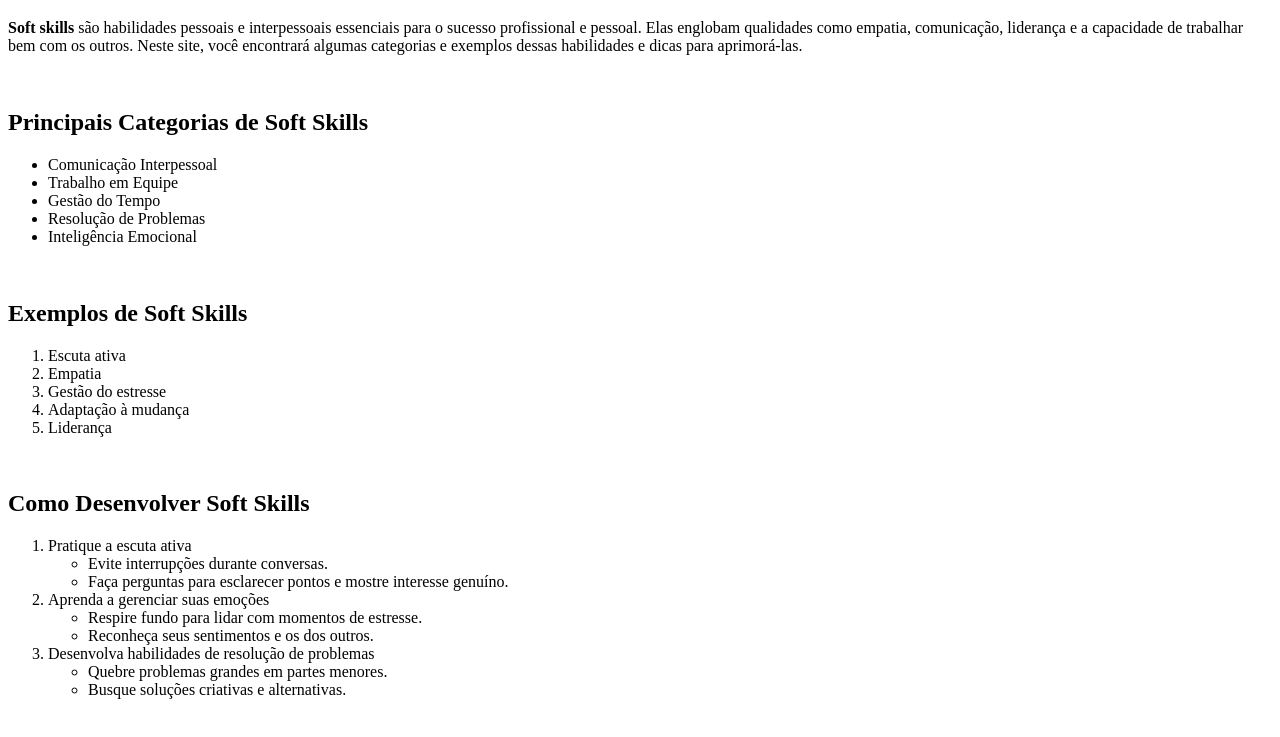
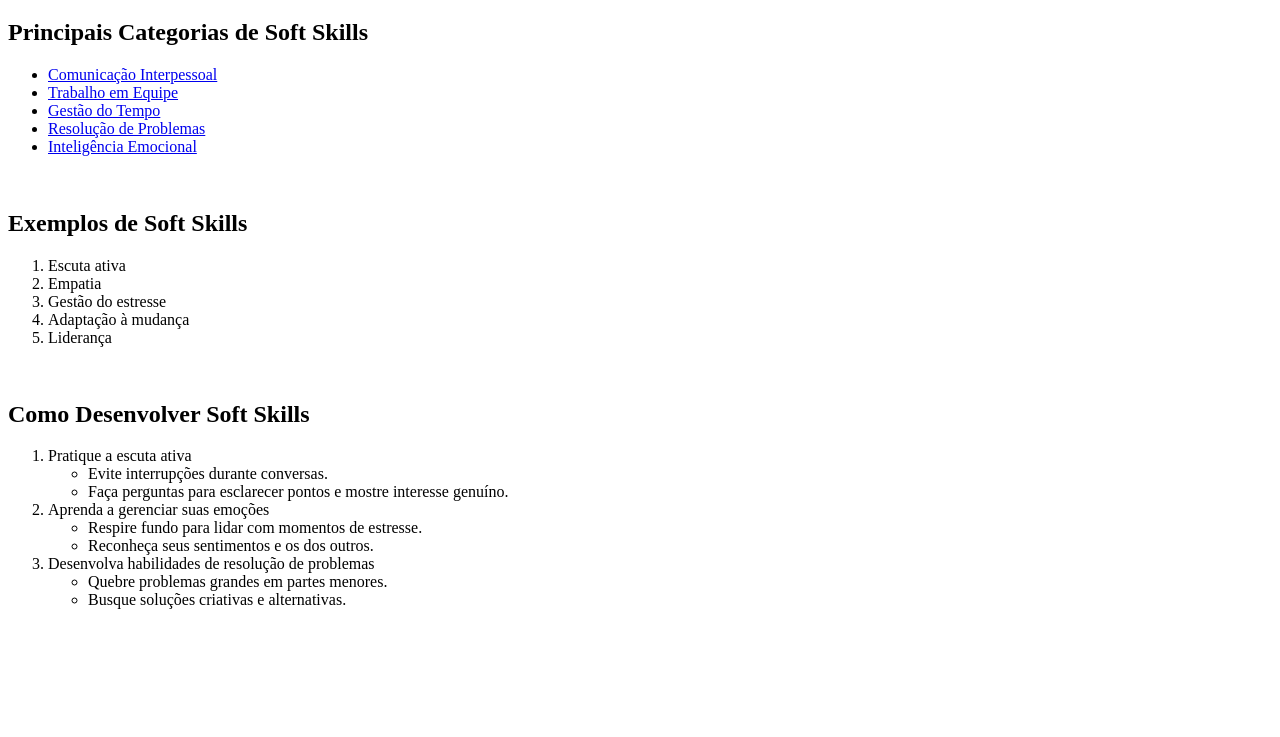
Before and after one commit to Antonio-UTFPR/Atividade-Soft-Skills, a plain HTML site: page index.html in a window 1280 px wide. Shown: the part 61-798 px from the top of the page. Drawn offline with Linux system fonts and the light colour scheme.

Commit message:
index.html

```diff
--- a/index.html
+++ b/index.html
@@ -12,22 +12,17 @@
     <!-- Cabeçalho da página -->
     <h1>Soft Skills - Desenvolvimento Pessoal</h1>
 
-    <!-- Introdução sobre Soft Skills -->
-    <p><strong>Soft skills</strong> são habilidades pessoais e interpessoais essenciais para o sucesso profissional e pessoal. Elas englobam qualidades como empatia, comunicação, liderança e a capacidade de trabalhar bem com os outros. Neste site, você encontrará algumas categorias e exemplos dessas habilidades e dicas para aprimorá-las.</p>
-
-    <br> <!-- Quebra de linha para separar as seções -->
-
     <!-- Lista não ordenada (com marcadores) com categorias de Soft Skills -->
     <h2>Principais Categorias de Soft Skills</h2>
     <ul>
-        <li>Comunicação Interpessoal</li>
-        <li>Trabalho em Equipe</li>
-        <li>Gestão do Tempo</li>
-        <li>Resolução de Problemas</li>
-        <li>Inteligência Emocional</li>
+        <li><a href="https://www.psicologiaviva.com.br/blog/o-que-e-comunicacao-interpessoal-e-como-desenvolv-la/" target="_blank">Comunicação Interpessoal</a></li>
+        <li><a href="https://www.todamateria.com.br/trabalho-em-equipe/" target="_blank">Trabalho em Equipe</a></li>
+        <li><a href="https://www.marcialvaz.com.br/gestao-do-tempo-o-que-e-como-desenvolver/" target="_blank">Gestão do Tempo</a></li>
+        <li><a href="https://www.psicologiamsn.com/2016/06/resolucao-de-problemas.html" target="_blank">Resolução de Problemas</a></li>
+        <li><a href="https://www.psicologiaviva.com.br/blog/o-que-e-inteligencia-emocional-e-como-desenvolv-la/" target="_blank">Inteligência Emocional</a></li>
     </ul>
 
-    <br> <!-- Quebra de linha para separar as listas -->
+    <br> <!-- Quebra de linha para separar as seções -->
 
     <!-- Lista ordenada (numerada) com exemplos de Soft Skills -->
     <h2>Exemplos de Soft Skills</h2>
```
